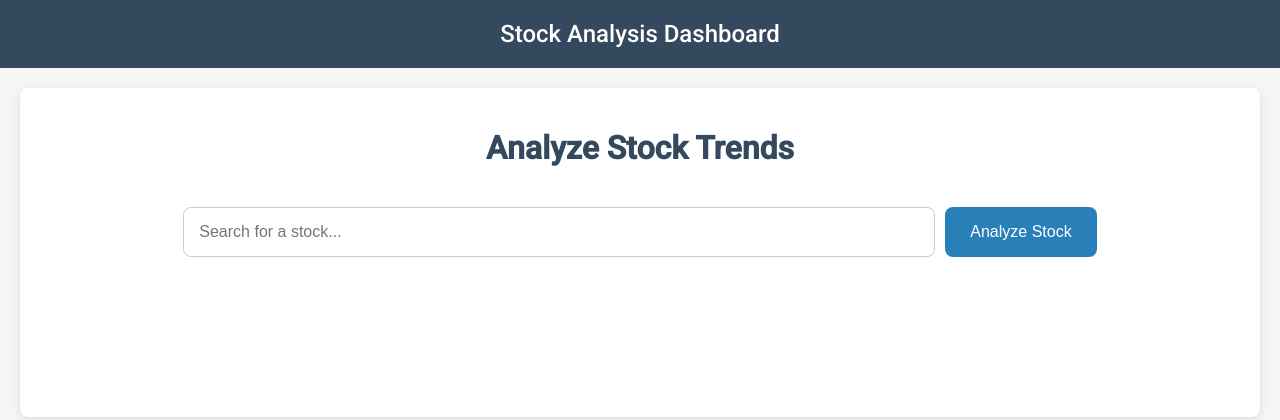
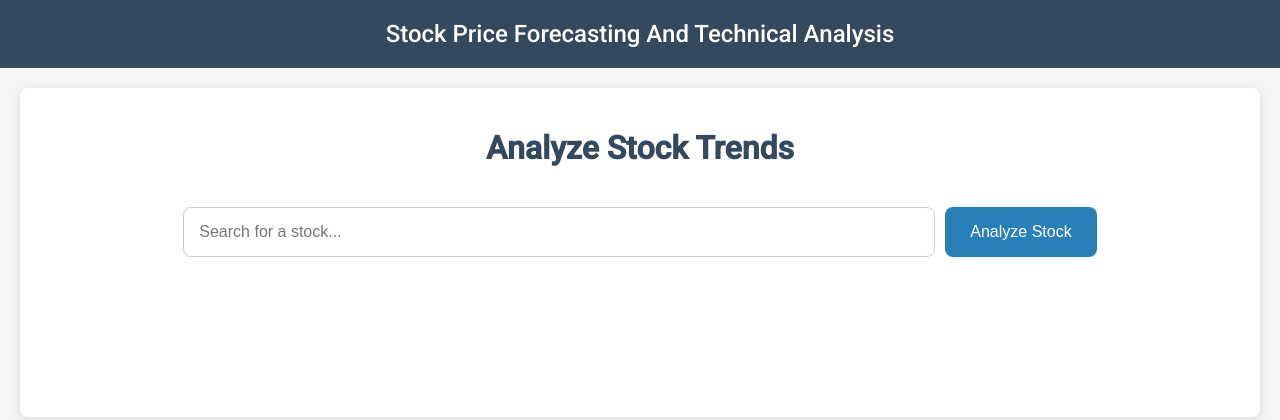
Before and after one commit to Iyman-Ahmed/End-to-End-Stock-Price-Forecasting-and-Analysis-Using-Flask-and-LSTM, a Flask app: page / in a window 1280 px wide. Shown: the top 420 px of the page. Run offline with Flask 3, Linux system fonts and the light colour scheme; parts of the project's set-up code (start-up, migrations or seed data) failed here and were passed over; some libraries are stand-ins or nearby versions.

Commit message:
Final Commit

```diff
--- a/app.py
+++ b/app.py
@@ -45,7 +45,7 @@ def analyze():
     fig_model.add_trace(go.Scatter(x=index, y=actual_predictions, mode='lines', name='Predicted Prices', line=dict(color='red')))
 
     fig_model.update_layout(
-        title=f'{selected_stock} Price Forecast',
+        title=f'Model Performance on Live Data For {selected_stock} ',
         xaxis=dict(showticklabels=False),  # Hide date labels
         yaxis_title='Price',
         showlegend=True,
--- a/templates/index.html
+++ b/templates/index.html
@@ -174,7 +174,7 @@
 </head>
 <body>
     <header>
-        Stock Analysis Dashboard
+        Stock Price Forecasting And Technical Analysis
     </header>
 
     <div class="container">
```
